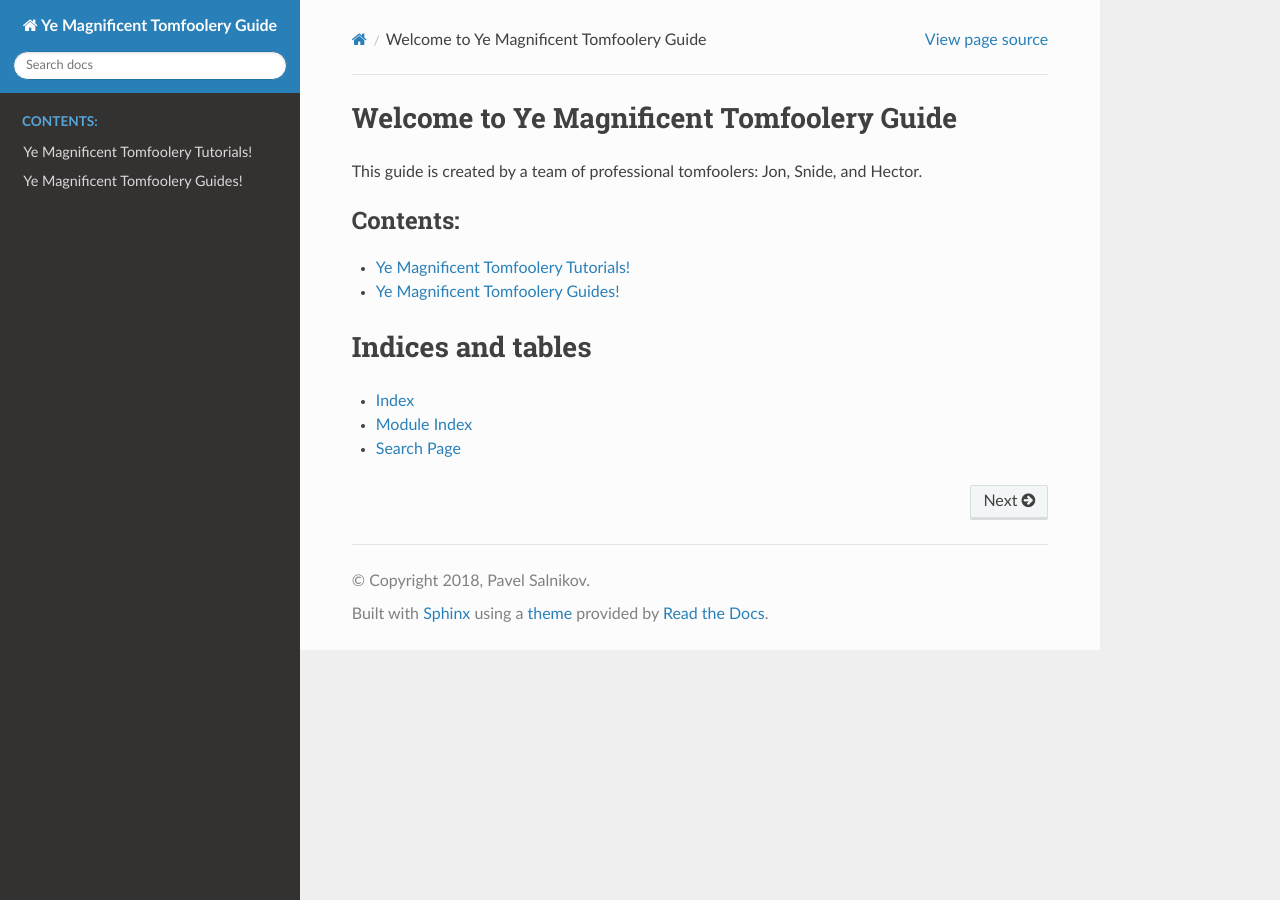
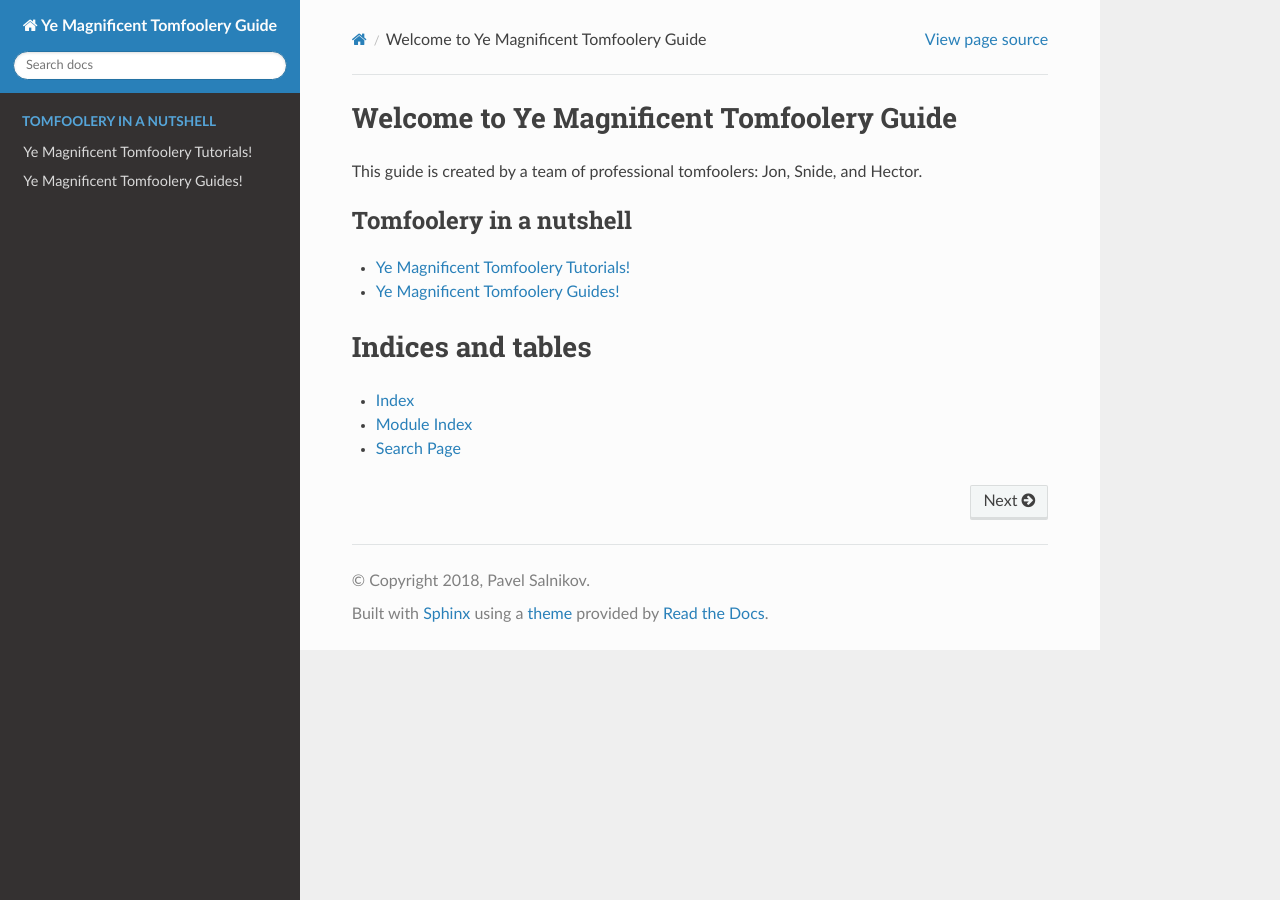
Before and after one commit to flitvious/rtd-tomfoolery, a Sphinx documentation site: the page built from source/index.rst, in a window 1280 px wide. Built offline with Sphinx 7.4.7 and the Read the Docs theme 2.0.0, drawn with Linux system fonts in a browser that asks for light colours.

Commit message:
TOC caption

```diff
--- a/source/index.rst
+++ b/source/index.rst
@@ -10,7 +10,7 @@ This guide is created by a team of professional tomfoolers: |tomfool_names|.
 
 .. toctree::
    :maxdepth: 1
-   :caption: Contents:
+   :caption: Tomfoolery in a nutshell
 
    tutorials
    guides
```
